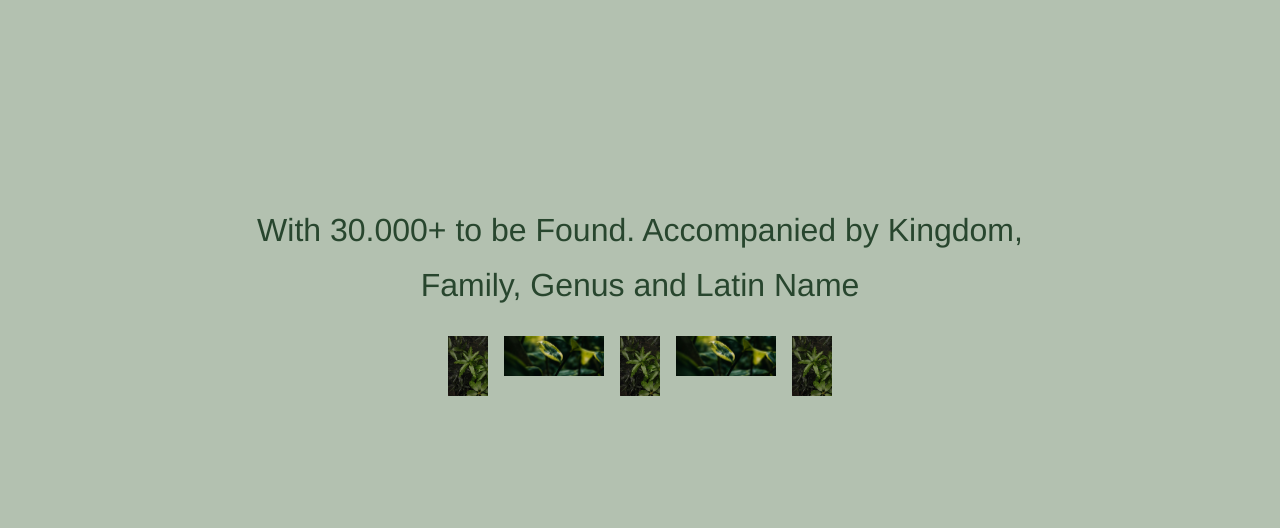
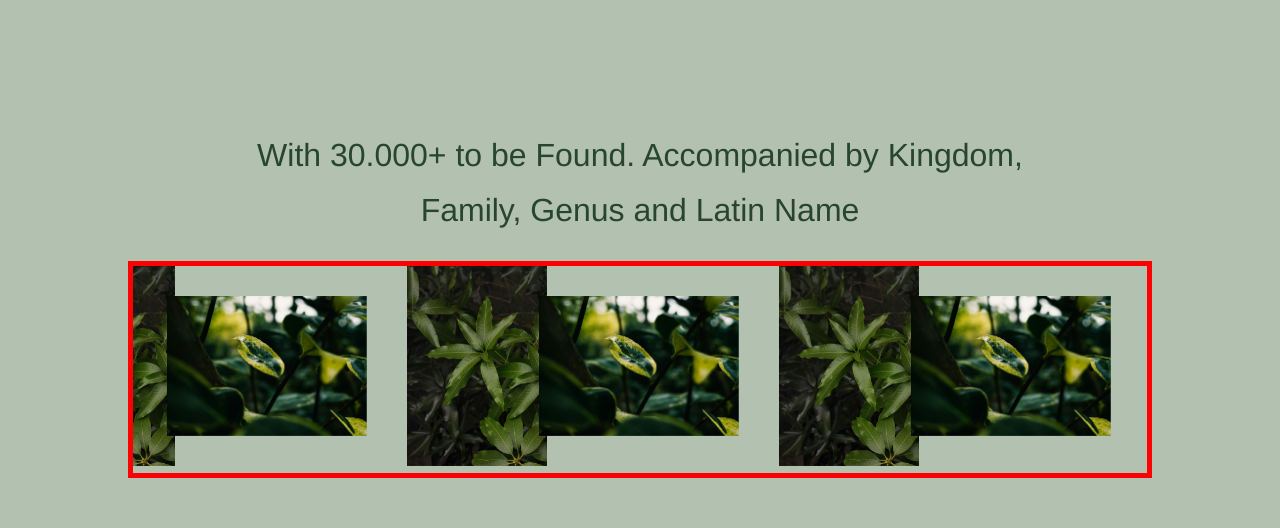
Before and after one commit to devinammar/flant, a React (Vite) app: page / in a window 1280 px wide. Shown: the part 2500-3028 px from the top of the page. Built offline with nearby package versions, Linux system fonts and the light colour scheme.

Commit message:
Carousel component (Progress)

```diff
--- a/src/components/carousel.css
+++ b/src/components/carousel.css
@@ -1,5 +1,9 @@
 #carouselcontainer{
     text-align: center;
+}
+
+#carouselcard{
+
 }
 
 #carousel{
@@ -8,6 +12,12 @@
     column-gap: 16px;
     margin-top: 24px;
     justify-content: center;
+    align-items: center;
+    width: 80vw;
+    margin: 0 auto;
+    overflow: hidden;
+    border: 5px solid red;
+    /* animation: spin 16s infinite linear; */
 }
 
 #h1carousel{
@@ -15,25 +25,49 @@
     min-width: 20px;
     color: var(--primary-color);
     font-size: var(--font-size-h1);
-    margin: 0px 40px;
+    margin: 0 auto;
+    padding: 0 40px;
+    padding-bottom: 24px;
     line-height: 1.7;
 }
 
 .carouselimage1{
-    max-width: 40px;
-    max-height: 100px;
+    height: 200px;
+    width: 140px;
+    object-fit: cover;
 }
 
 .carouselimage2{
-    width: 100px;
-    height: 40px;
-    align-self: center;
-    margin: 0 auto;
+    width: 200px;
+    height: 140px;
     object-fit: cover;
 }
+
+.carouselimage1, .carouselimage2{
+    animation: spin 16s infinite linear;
+}
+
+/* #carouselcard{
+   animation: spin 16s infinite linear;
+} */
 
 @media screen and (max-width: 768px) {
     #h1carousel{
         font-size: var(--font-size-h1-phone);
     }
 }
+
+@keyframes spin {
+  0% {
+    transform: translateX(0); /* Mulai dari posisi awal */
+  }
+  33.3% {
+    transform: translateX(-33.3%); /* Geser elemen pertama dan kedua */
+  }
+  66.6% {
+    transform: translateX(-66.6%); /* Geser lebih lanjut */
+  }
+  100% {
+    transform: translateX(-100%); /* Geser seluruhnya ke kiri */
+  }
+}
--- a/src/components/carousel.jsx
+++ b/src/components/carousel.jsx
@@ -6,6 +6,11 @@ const image = [
   { id: 3, image: "/pexels-arrn-35442963.jpg" },
   { id: 4, image: "/public/pexels-sonny-17133329.jpg" },
   { id: 5, image: "/pexels-arrn-35442963.jpg" },
+  { id: 6, image: "/public/pexels-sonny-17133329.jpg" },
+  { id: 7, image: "/pexels-arrn-35442963.jpg" },
+  { id: 8, image: "/public/pexels-sonny-17133329.jpg" },
+  { id: 9, image: "/pexels-arrn-35442963.jpg" },
+  { id: 10, image: "/public/pexels-sonny-17133329.jpg" },
 ];
 
 export const Carousel = () => {
```
